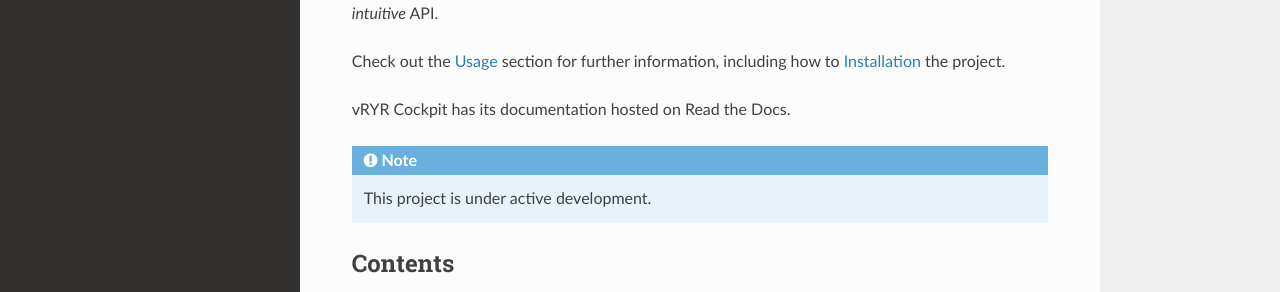
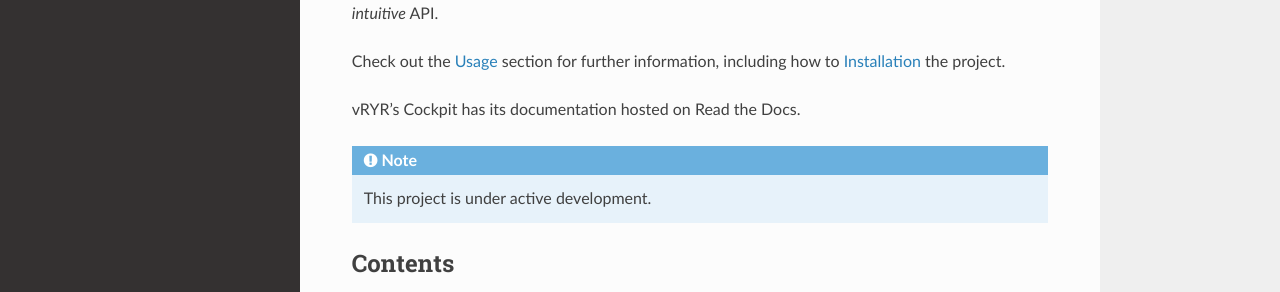
Before and after one commit to JackWN/cockpit, a Sphinx documentation site: the page built from docs/source/index.rst, in a window 1280 px wide. Shown: the part 206-498 px from the top of the page. Built offline with Sphinx 7.4.7 and the Read the Docs theme 2.0.0, drawn with Linux system fonts in a browser that asks for light colours.

Commit message:
First Github Update

```diff
--- a/docs/source/index.rst
+++ b/docs/source/index.rst
@@ -9,7 +9,7 @@ and offers a *simple* and *intuitive* API.
 Check out the :doc:`usage` section for further information, including
 how to :ref:`installation` the project.
 
-vRYR Cockpit has its documentation hosted on Read the Docs.
+vRYR's Cockpit has its documentation hosted on Read the Docs.
 
 .. note::
 
```
